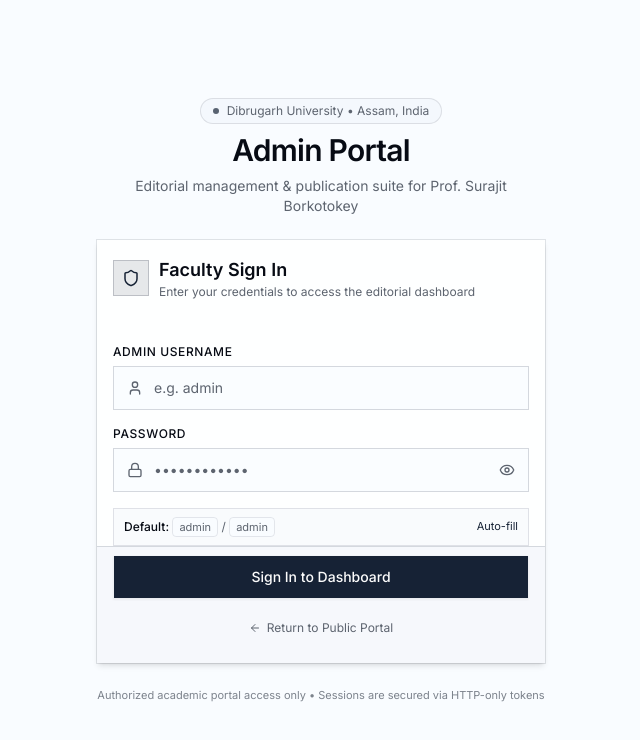
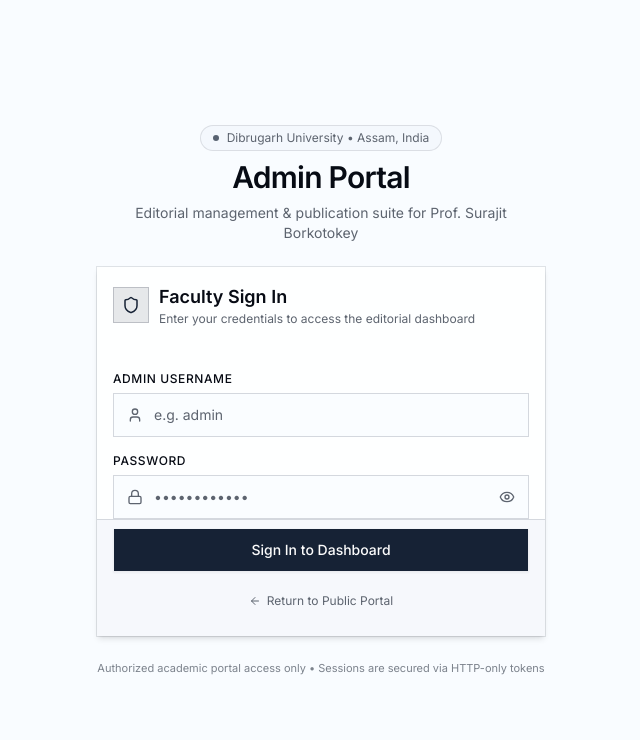
Before and after one commit to AyushRay06/Assamese-blog, a Next.js app: page /admin/login in a window 1280 px wide. Shown: the top 740 px of the page, without its empty margins (319-959 px from the left). Built offline with nearby package versions, Linux system fonts and the light colour scheme; no server answers.

Commit message:
security: remove credentials helper from login card and enforce strict authentication

```diff
--- a/src/app/admin/login/page.tsx
+++ b/src/app/admin/login/page.tsx
@@ -183,26 +183,6 @@
                   </button>
                 </div>
               </div>
-
-              {/* Default Credentials Helper */}
-              <div className="rounded-lg border border-border/70 bg-muted/30 p-2.5 text-xs text-muted-foreground flex items-center justify-between gap-2">
-                <div>
-                  <span className="font-mono font-medium text-foreground">Default:</span>{" "}
-                  <code className="bg-background px-1.5 py-0.5 rounded border border-border/60 font-mono text-[11px]">admin</code> /{" "}
-                  <code className="bg-background px-1.5 py-0.5 rounded border border-border/60 font-mono text-[11px]">admin</code>
-                </div>
-                <button
-                  type="button"
-                  onClick={() => {
-                    setUsername("admin");
-                    setPassword("admin");
-                    setErrorMessage(null);
-                  }}
-                  className="text-[11px] font-mono text-primary hover:underline cursor-pointer"
-                >
-                  Auto-fill
-                </button>
-              </div>
             </CardContent>
 
             <CardFooter className="flex flex-col gap-3 pt-2 pb-6">
--- a/src/app/api/admin/login/route.ts
+++ b/src/app/api/admin/login/route.ts
@@ -43,17 +43,22 @@
     const pass = password;
 
     const configuredUser = (process.env.ADMIN_USERNAME || "admin").trim();
-    const configuredPass = process.env.ADMIN_PASSWORD || "supersecretadminpassword123";
+    const configuredPass = process.env.ADMIN_PASSWORD;
 
-    const validUsers = [configuredUser, "admin"];
-    const validPasswords = [configuredPass, "admin", "admin123", "password", "supersecretadminpassword123"];
+    if (!configuredPass) {
+      console.error("ADMIN_PASSWORD is not set in environment.");
+      return NextResponse.json(
+        { error: "Server authentication configuration missing. Please check server environment." },
+        { status: 500 }
+      );
+    }
 
-    const isUserValid = validUsers.includes(user);
-    const isPassValid = validPasswords.some((p) => timingSafeEqualStr(pass, p));
+    const isUserValid = timingSafeEqualStr(user, configuredUser);
+    const isPassValid = timingSafeEqualStr(pass, configuredPass);
 
     if (!isUserValid || !isPassValid) {
       return NextResponse.json(
-        { error: "Invalid username or password. Default credentials: admin / admin" },
+        { error: "Invalid username or password." },
         { status: 401 }
       );
     }
--- a/src/lib/session.ts
+++ b/src/lib/session.ts
@@ -72,7 +72,7 @@
   }
 
   const expectedUser = (process.env.ADMIN_USERNAME || "admin").trim();
-  if (username !== expectedUser && username !== "admin") {
+  if (username !== expectedUser) {
     return false;
   }
 
```
